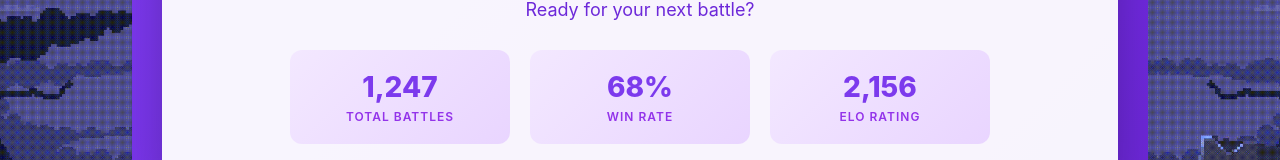
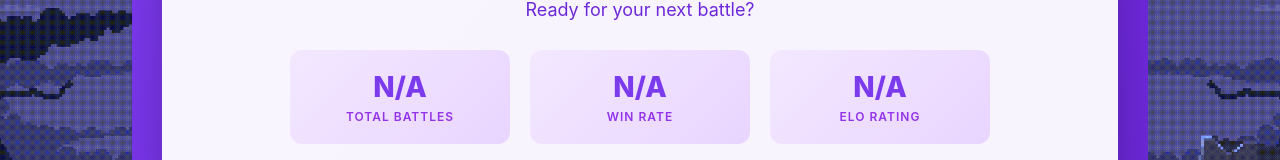
Before and after one commit to NurAbir/Pokemon-Battle-Simulator, a React (Create React App) app in the folder client/: page /dashboard in a window 1280 px wide. Shown: the part 220-380 px from the top of the page. Built offline with nearby package versions, Linux system fonts and the light colour scheme; no server answers.

Commit message:
dashboard duct tape

```diff
--- a/client/src/components/Dashboard.jsx
+++ b/client/src/components/Dashboard.jsx
@@ -116,15 +116,15 @@ const Dashboard = () => {
           <p className="welcome-text">Ready for your next battle?</p>
           <div className="stats-row">
             <div className="stat-box">
-              <div className="stat-value">1,247</div>
+              <div className="stat-value">N/A</div>
               <div className="stat-label">Total Battles</div>
             </div>
             <div className="stat-box">
-              <div className="stat-value">68%</div>
+              <div className="stat-value">N/A</div>
               <div className="stat-label">Win Rate</div>
             </div>
             <div className="stat-box">
-              <div className="stat-value">2,156</div>
+              <div className="stat-value">N/A</div>
               <div className="stat-label">ELO Rating</div>
             </div>
           </div>
```
